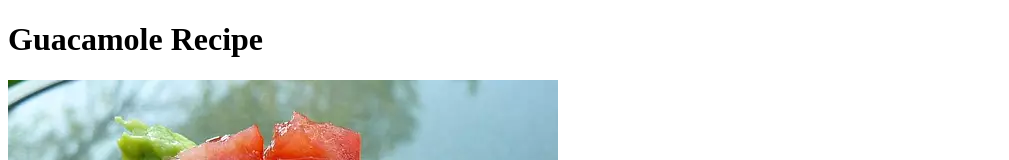
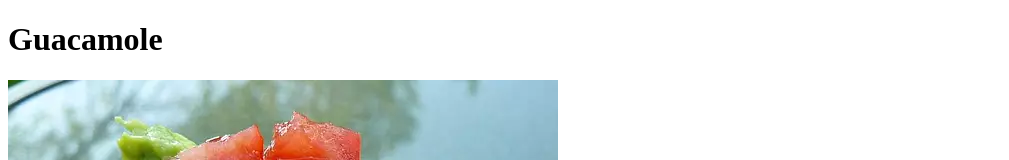
Before and after one commit to ggijs/odin-recipes, a plain HTML site: page recipes/guacamole.html in a window 1280 px wide. Shown: the top 160 px of the page, without its empty margins (0-1009 px from the left). Drawn offline with Linux system fonts and the light colour scheme.

Commit message:
Remove 'recipe' for header
Removed 'recipe' from the header of the page
because other recipes don't have this.

```diff
--- a/recipes/guacamole.html
+++ b/recipes/guacamole.html
@@ -5,7 +5,7 @@
     <title>Guacamole recipe</title>
 </head>
 <body>
-    <h1>Guacamole Recipe</h1>
+    <h1>Guacamole</h1>
     <img src="../img/guacamole.png" alt="Bowl of fresh green guacamole with tomato parts and jalapeno on top">
     <h3>Description</h3>
     <p>This guacamole is great! Whether or not you want it spicy, this guacamole is a dip to die for!</p>
```
